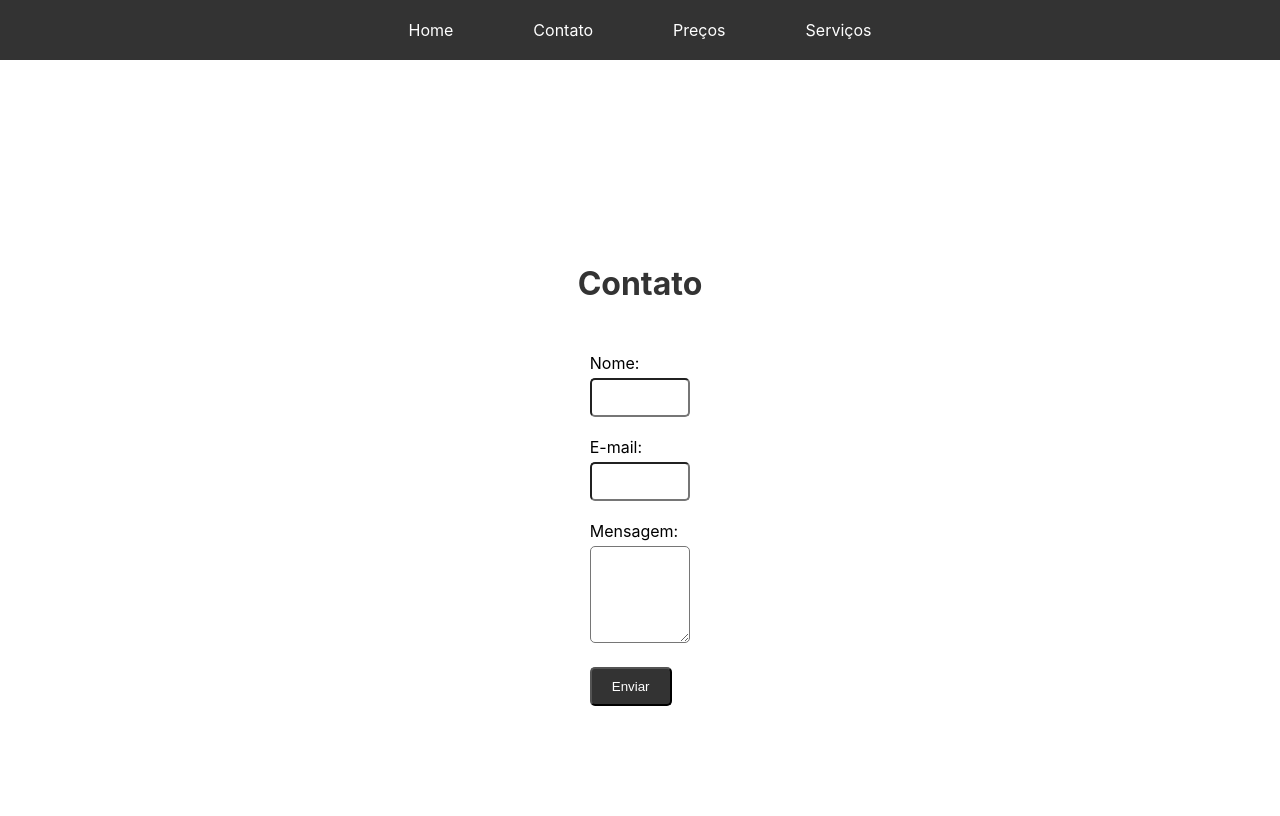
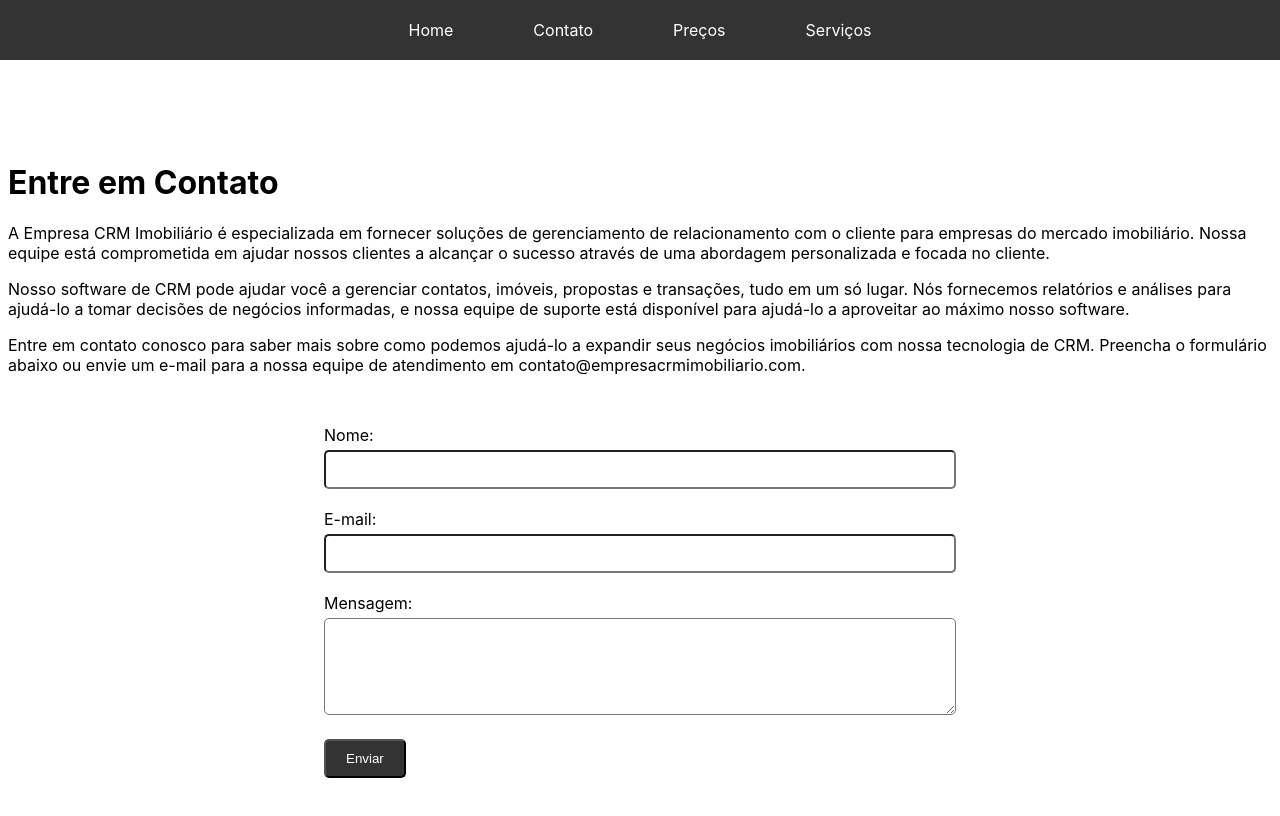
Before and after one commit to AndreFSilveira/my_site, a Next.js app: page /contact in a window 1280 px wide. Shown: the top 816 px of the page. Built offline with nearby package versions, Linux system fonts and the light colour scheme.

Commit message:
Update contact.js

```diff
--- a/pages/contact.js
+++ b/pages/contact.js
@@ -14,7 +14,13 @@ export default function Contact() {
         <link rel="icon" href="/favicon.ico" />
       </Head>
      <div>
-      <h1 style={{ color: '#333', textAlign: 'center', marginTop: '50px' }}>Contato</h1>
+      <h1>Entre em Contato</h1>
+
+      <p>A Empresa CRM Imobiliário é especializada em fornecer soluções de gerenciamento de relacionamento com o cliente para empresas do mercado imobiliário. Nossa equipe está comprometida em ajudar nossos clientes a alcançar o sucesso através de uma abordagem personalizada e focada no cliente.</p>
+
+      <p>Nosso software de CRM pode ajudar você a gerenciar contatos, imóveis, propostas e transações, tudo em um só lugar. Nós fornecemos relatórios e análises para ajudá-lo a tomar decisões de negócios informadas, e nossa equipe de suporte está disponível para ajudá-lo a aproveitar ao máximo nosso software.</p>
+
+      <p>Entre em contato conosco para saber mais sobre como podemos ajudá-lo a expandir seus negócios imobiliários com nossa tecnologia de CRM. Preencha o formulário abaixo ou envie um e-mail para a nossa equipe de atendimento em <a href="mailto:contato@empresacrmimobiliario.com">contato@empresacrmimobiliario.com</a>.</p>
       <div style={{ display: 'flex', justifyContent: 'center', marginTop: '50px' }}>
         <form style={{ width: '50%' }}>
           <div style={{ marginBottom: '20px' }}>
```
